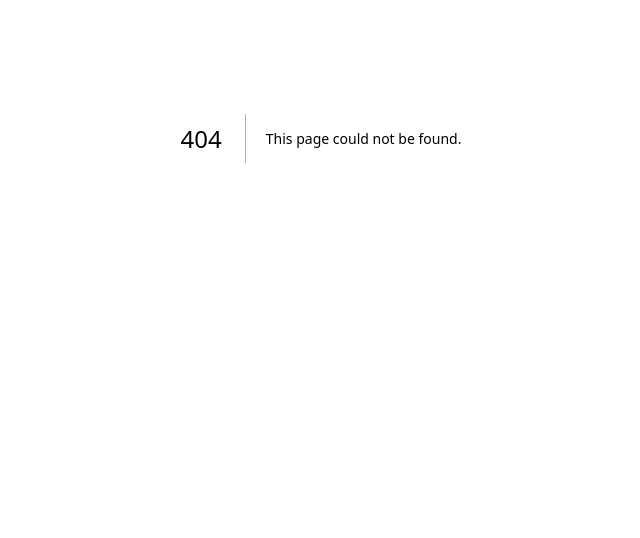
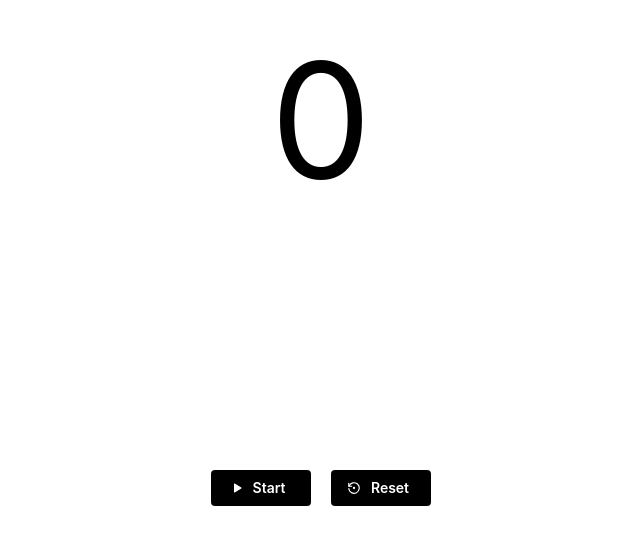
Before and after one commit to MuhammadHarisBaloch/time-machine, a Next.js app: page /stopwatch in a window 1280 px wide. Before the commit this address had no page. Shown: the part 262-800 px from the top of the page, without its empty margins (319-959 px from the left). Built offline with nearby package versions, Linux system fonts and the light colour scheme.

Commit message:
Stop Watch page added

```diff
--- a/app/page.tsx
+++ b/app/page.tsx
@@ -10,8 +10,8 @@ export default function Home() {
       <Button component={Link} href="/timer" color="black" w="200px">
         Timer
       </Button>
-      <Button color="black" w="200px">
-        Blah
+      <Button component={Link} href="/stopwatch" color="black" w="200px">
+        Stop watch
       </Button>
     </Stack>
   );
--- /dev/null
+++ b/app/stopwatch/page.tsx
@@ -0,0 +1,5 @@
+import TimerInput from "@/components/StopWatch/TimerInput";
+
+export default function stopwatch() {
+  return <TimerInput />;
+}
--- /dev/null
+++ b/components/StopWatch/TimerInput/index.tsx
@@ -0,0 +1,64 @@
+"use client";
+import { Box, Button, Flex, Stack, Text } from "@mantine/core";
+import { useEffect, useState } from "react";
+import {
+  IconPlayerPlayFilled,
+  IconPlayerPauseFilled,
+  IconRestore,
+} from "@tabler/icons-react";
+
+export default function TimerInput() {
+  const [isTimerStarted, setIsTimerStarted] = useState(false);
+  const [timer, setTimer] = useState(0);
+
+  useEffect(() => {
+    if (!isTimerStarted) return;
+    const interval = setInterval(() => {
+      setTimer((prevValue) => {
+        return prevValue + 1;
+      });
+    }, 1000);
+    return () => clearInterval(interval);
+  }, [isTimerStarted]);
+  return (
+    <>
+      <Stack py="xl" align="center" w="100vw" h="100vh" justify="space-between">
+        <Box></Box>
+        <Flex align="center" justify="center">
+          <Text fz="10rem">{timer}</Text>
+          {/* <Text fz="6rem">:</Text>
+          <Text fz="10rem">0</Text> */}
+        </Flex>
+        <Flex gap="lg">
+          <Button
+            leftSection={
+              isTimerStarted ? (
+                <IconPlayerPauseFilled size={14} />
+              ) : (
+                <IconPlayerPlayFilled size={12} />
+              )
+            }
+            color="black"
+            w="100px"
+            onClick={() => {
+              setIsTimerStarted(!isTimerStarted);
+            }}
+          >
+            {isTimerStarted ? "Pause" : "Start"}
+          </Button>
+          <Button
+            leftSection={<IconRestore size={14} />}
+            onClick={() => {
+              setTimer(0);
+              setIsTimerStarted(false);
+            }}
+            color="black"
+            w="100px"
+          >
+            Reset
+          </Button>
+        </Flex>
+      </Stack>
+    </>
+  );
+}
```
